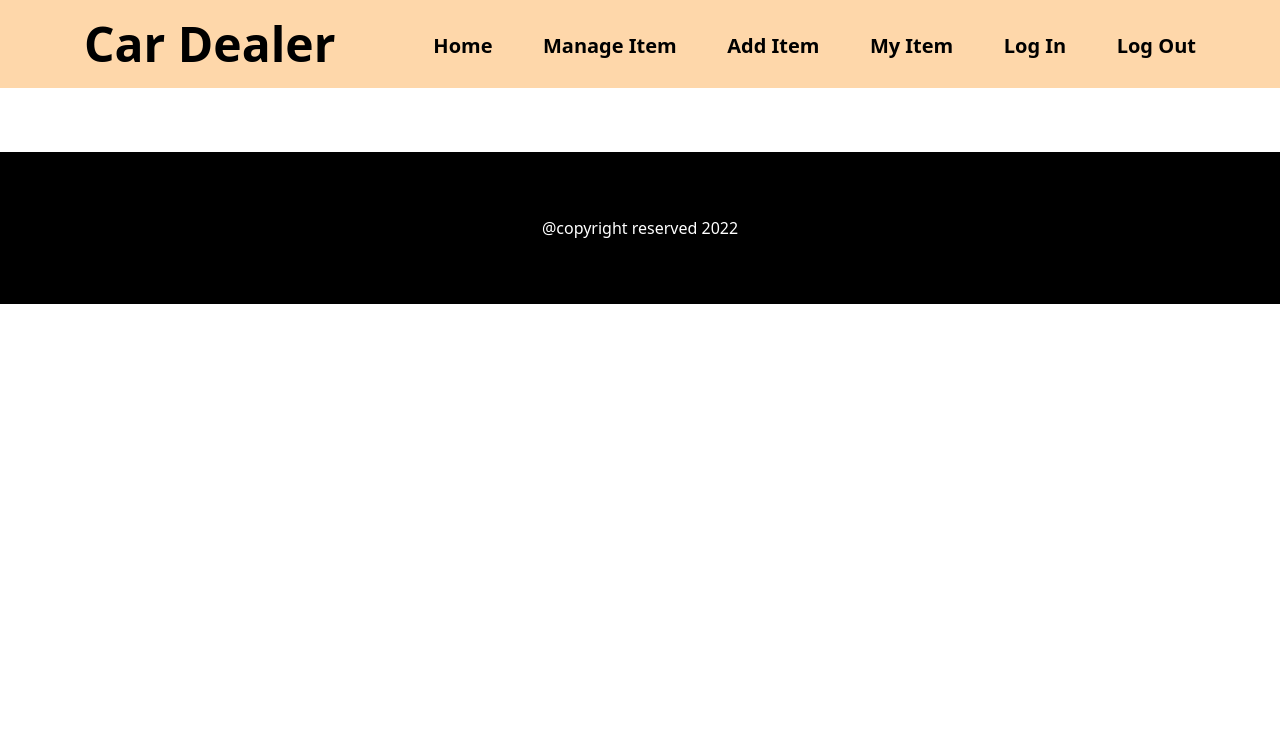
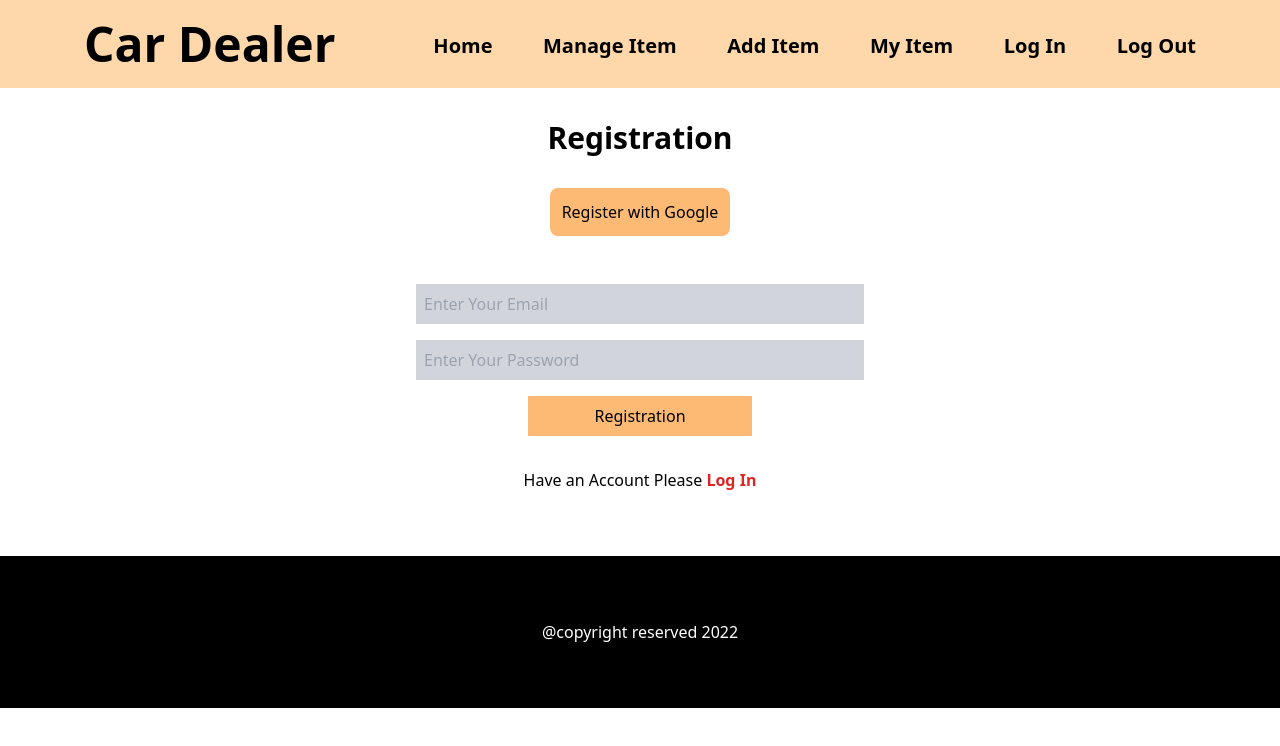
Before and after one commit to jhshakil/warehouse-management-client, a React (Create React App) app: page /registration in a window 1280 px wide. Shown: the top 746 px of the page. Built offline with nearby package versions, Linux system fonts and the light colour scheme.

Commit message:
add registration

```diff
--- a/package.json
+++ b/package.json
@@ -6,8 +6,10 @@
     "@testing-library/jest-dom": "^5.16.4",
     "@testing-library/react": "^13.1.1",
     "@testing-library/user-event": "^13.5.0",
+    "firebase": "^9.7.0",
     "react": "^18.1.0",
     "react-dom": "^18.1.0",
+    "react-firebase-hooks": "^5.0.3",
     "react-router-dom": "^6.3.0",
     "react-scripts": "5.0.1",
     "web-vitals": "^2.1.4"
--- a/src/App.js
+++ b/src/App.js
@@ -4,6 +4,8 @@ import Header from './page/Shared/Header/Header';
 import Home from './page/Home/Home';
 import Footer from './page/Shared/Footer/Footer';
 import Login from './page/Login/Login';
+import Registration from './page/Registration/Registration';
+import ItemsUpdate from './page/ItemsUpdate/ItemsUpdate';
 
 function App() {
   return (
@@ -12,6 +14,8 @@ function App() {
       <Routes>
         <Route path='/' element={<Home></Home>}>Home</Route>
         <Route path='/login' element={<Login></Login>}>Log In</Route>
+        <Route path='/registration' element={<Registration></Registration>}>Registation</Route>
+        <Route path='/itemsupdate' element={<ItemsUpdate></ItemsUpdate>}>Items Update</Route>
       </Routes>
       <Footer></Footer>
     </div>
--- /dev/null
+++ b/src/firebase.init.js
@@ -0,0 +1,21 @@
+// Import the functions you need from the SDKs you need
+import { initializeApp } from "firebase/app";
+import { getAuth } from 'firebase/auth';
+// TODO: Add SDKs for Firebase products that you want to use
+// https://firebase.google.com/docs/web/setup#available-libraries
+
+// Your web app's Firebase configuration
+const firebaseConfig = {
+    apiKey: "AIzaSyCifSbDcGTo3dqQ-dfWG9tQLhmvTCPfLnw",
+    authDomain: "car-dealer-af8e9.firebaseapp.com",
+    projectId: "car-dealer-af8e9",
+    storageBucket: "car-dealer-af8e9.appspot.com",
+    messagingSenderId: "489655446425",
+    appId: "1:489655446425:web:38fb6743bbe7df7883c108"
+};
+
+// Initialize Firebase
+const app = initializeApp(firebaseConfig);
+const auth = getAuth(app)
+
+export default auth;
--- a/src/page/Inventory/Item.js
+++ b/src/page/Inventory/Item.js
@@ -1,4 +1,5 @@
 import React from 'react';
+import { Link } from 'react-router-dom';
 
 const Item = (props) => {
     const { name, description, supplier_name, picture, balance, quantity, sold } = props.item;
@@ -15,7 +16,8 @@ const Item = (props) => {
                     <p>Balance: {balance}</p>
                     <p>Quantity: {quantity}</p>
                 </div>
-                <button className='bg-orange-300 p-2 w-full m-auto mt-8 rounded-lg font-bold'>Update</button>
+                {/* <Link className='bg-orange-300 p-2 w-full m-auto mt-8 rounded-lg font-bold' to='/itemsupdate'>Update</Link> */}
+                <button className='bg-orange-300 p-2 w-1/4 block m-auto mt-8 rounded-lg font-bold'><Link to='/itemsupdate'>Update</Link></button>
             </div>
         </div>
     );
--- /dev/null
+++ b/src/page/ItemsUpdate/ItemsUpdate.js
@@ -0,0 +1,11 @@
+import React from 'react';
+
+const ItemsUpdate = () => {
+    return (
+        <div>
+            <h1>Please update your items</h1>
+        </div>
+    );
+};
+
+export default ItemsUpdate;
--- a/src/page/Login/Login.js
+++ b/src/page/Login/Login.js
@@ -1,18 +1,22 @@
-import React from 'react';
+import React, { useRef } from 'react';
 import { Link } from 'react-router-dom';
 
 const Login = () => {
+    const emailRef = useRef('');
+    const passwordRef = useRef('')
+
     return (
         <div className='w-3/4 m-auto'>
             <h1 className='text-3xl font-bold text-center mt-8'>Log In</h1>
+            <button className='block m-auto p-3 bg-orange-300 rounded-lg mt-8 '>Log in with Google</button>
             <form className='p-8'>
-                <input className='block m-auto bg-gray-300 w-1/2 mt-4 p-2' type="email" placeholder='Enter Your Email' />
-                <input className='block m-auto bg-gray-300 w-1/2 mt-4 p-2' type="password" placeholder='Enter Your Password' />
-                <button className='block m-auto bg-orange-300 w-1/4 mt-4 p-2' type="submit">Log In</button>
+                <input ref={emailRef} className='block m-auto bg-gray-300 w-1/2 mt-4 p-2' type="email" placeholder='Enter Your Email' />
+                <input ref={passwordRef} className='block m-auto bg-gray-300 w-1/2 mt-4 p-2' type="password" placeholder='Enter Your Password' />
+                <input className='block m-auto bg-orange-300 w-1/4 mt-4 p-2' type="submit" value="Log in" />
             </form>
             <div className='text-center'>
                 <h1>Forgate Password</h1>
-                <p>Do not account Please register <Link to='/register'>Register</Link></p>
+                <p>Do not account Please register <Link className='text-red-600 font-bold' to='/registration'>Register</Link></p>
             </div>
 
         </div>
--- /dev/null
+++ b/src/page/Registration/Registration.js
@@ -0,0 +1,39 @@
+import React, { useRef } from 'react';
+import { useCreateUserWithEmailAndPassword } from 'react-firebase-hooks/auth';
+import { Link, useNavigate } from 'react-router-dom';
+import auth from '../../firebase.init';
+
+const Registration = () => {
+    const emailRef = useRef('');
+    const passwordRef = useRef('')
+
+    const [createUserWithEmailAndPassword, user] = useCreateUserWithEmailAndPassword(auth);
+    const navigate = useNavigate();
+    if (user) {
+        navigate('/')
+    }
+    const handleRegister = event => {
+        event.preventDefault();
+        const email = emailRef.current.value;
+        const password = passwordRef.current.value;
+        console.log(email, password)
+        createUserWithEmailAndPassword(email, password)
+    }
+    return (
+        <div className='w-3/4 m-auto'>
+            <h1 className='text-3xl font-bold text-center mt-8'>Registration</h1>
+            <button className='block m-auto p-3 bg-orange-300 rounded-lg mt-8 '>Register with Google</button>
+            <form onSubmit={handleRegister} className='p-8'>
+                <input ref={emailRef} className='block m-auto bg-gray-300 w-1/2 mt-4 p-2' type="email" placeholder='Enter Your Email' />
+                <input ref={passwordRef} className='block m-auto bg-gray-300 w-1/2 mt-4 p-2' type="password" placeholder='Enter Your Password' />
+                <input className='block m-auto bg-orange-300 w-1/4 mt-4 p-2' type="submit" value="Registration" />
+            </form>
+            <div className='text-center'>
+                <p>Have an Account Please <Link className='text-red-600 font-bold' to='/login'>Log In</Link></p>
+            </div>
+
+        </div>
+    );
+};
+
+export default Registration;
```
Also changed, not shown: 1 other file (tests, documents, lock files or other folders).
